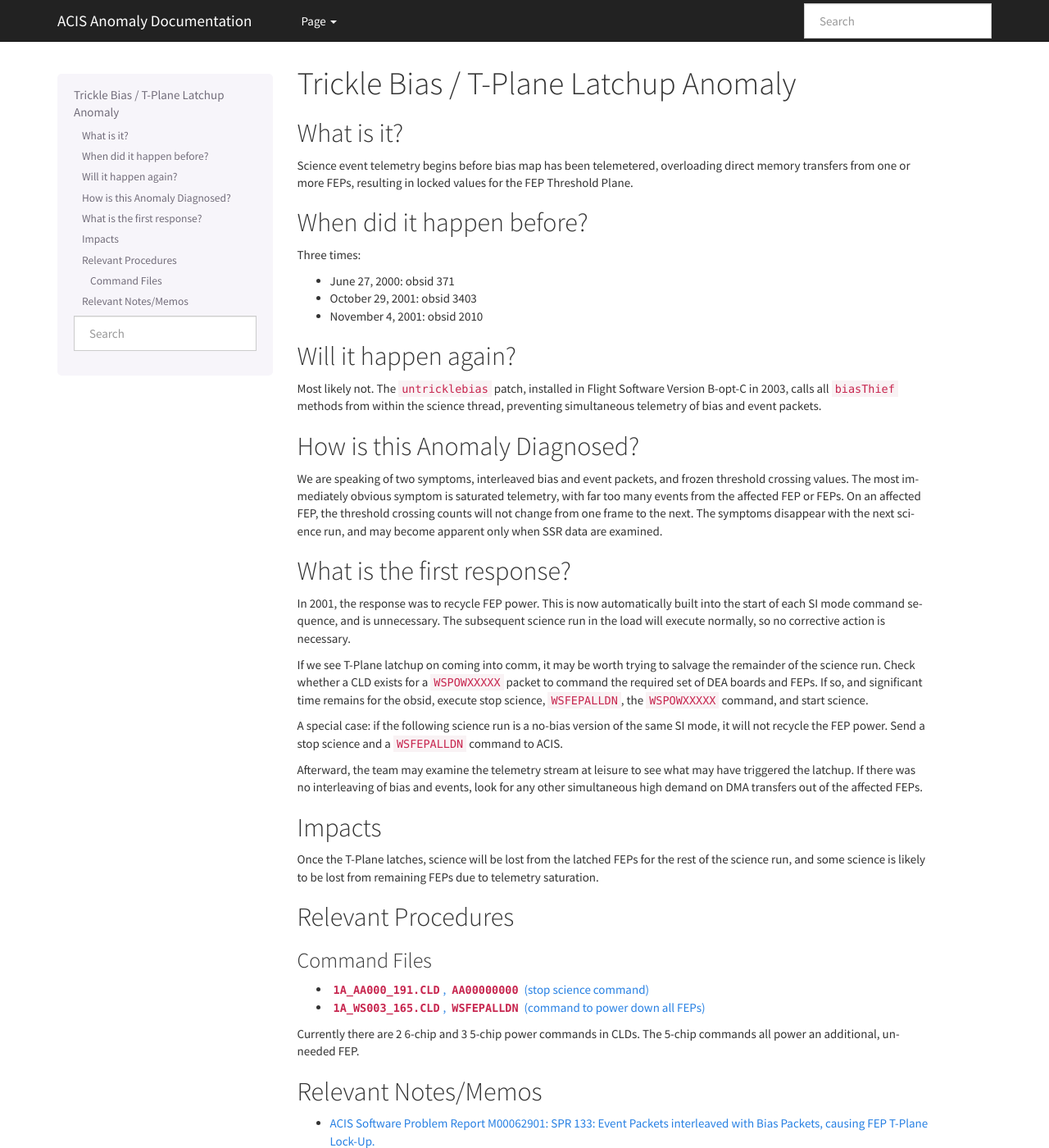
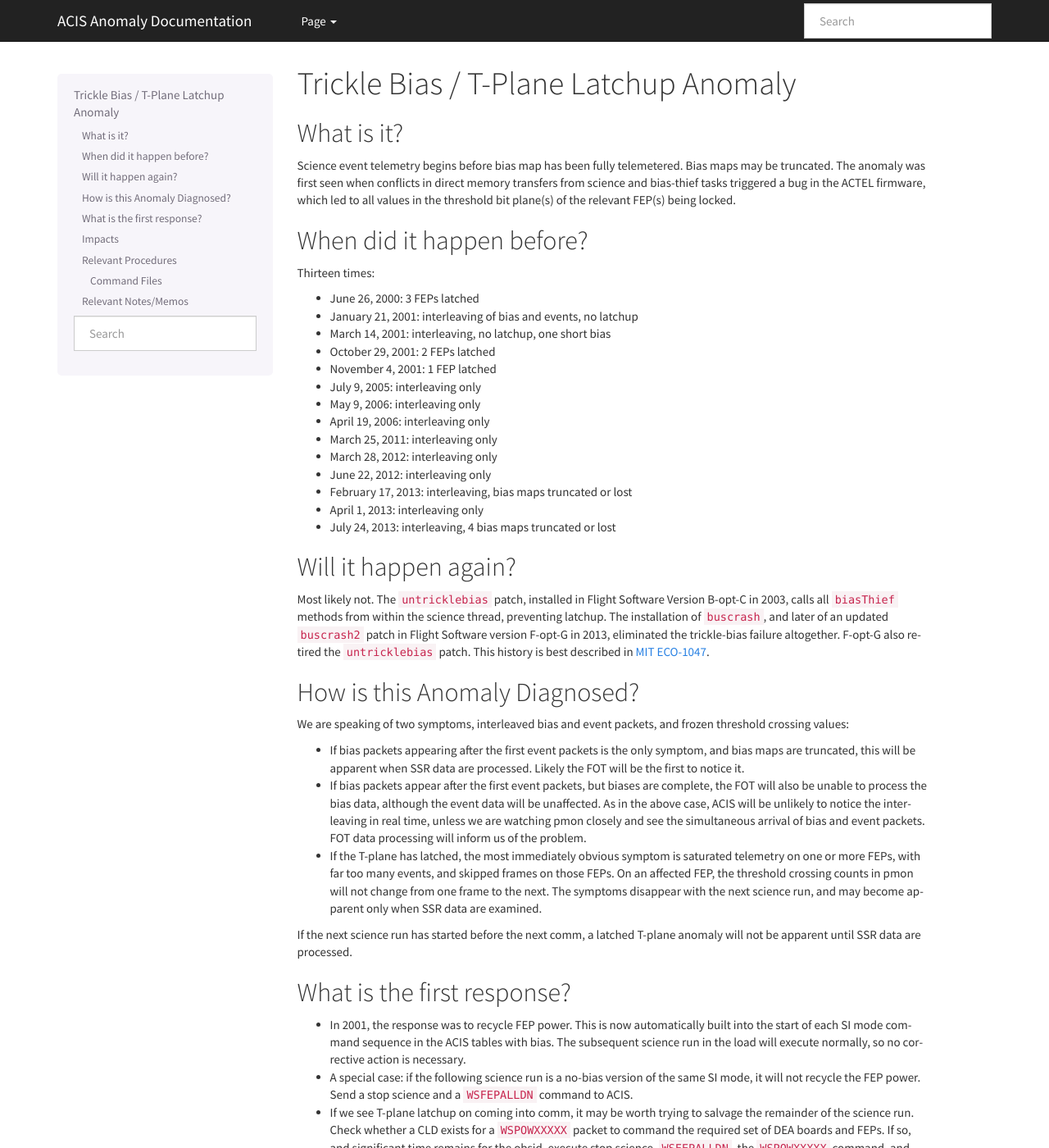
Before and after one commit to acisops/acis_anomaly_pages, a Sphinx documentation site: the page built from source/trickle_bias_tplane.rst, in a window 1280 px wide and 1400 px high. Shown: the whole window at 82% size. Built offline with Sphinx 7.4.7, drawn with Linux system fonts in a browser that asks for light colours; some of the changed text lies outside the part shown.

Commit message:
First crack at update to trickle-bias t-plane latchup doc

```diff
--- a/source/trickle_bias_tplane.rst
+++ b/source/trickle_bias_tplane.rst
@@ -6,67 +6,102 @@ Trickle Bias / T-Plane Latchup Anomaly
 What is it?
 -----------
 
-Science event telemetry begins before bias map has been telemetered,
-overloading direct memory transfers from one or more FEPs, resulting
-in locked values for the FEP Threshold Plane.
+Science event telemetry begins before bias map has been fully telemetered. Bias
+maps may be truncated. The anomaly was first seen when conflicts in direct
+memory transfers from science and bias-thief tasks triggered a bug in the ACTEL
+firmware, which led to all values in the threshold bit plane(s) of the relevant
+FEP(s) being locked.
 
 When did it happen before?
 --------------------------
 
-Three times:
+Thirteen times:
 
-* June 27, 2000: obsid 371
-* October 29, 2001: obsid 3403
-* November 4, 2001: obsid 2010
+* June 26, 2000: 3 FEPs latched
+* January 21, 2001: interleaving of bias and events, no latchup
+* March 14, 2001: interleaving, no latchup, one short bias
+* October 29, 2001: 2 FEPs latched
+* November 4, 2001: 1 FEP latched
+* July 9, 2005: interleaving only
+* May 9, 2006: interleaving only
+* April 19, 2006: interleaving only
+* March 25, 2011: interleaving only
+* March 28, 2012: interleaving only
+* June 22, 2012: interleaving only
+* February 17, 2013: interleaving, bias maps truncated or lost
+* April 1, 2013: interleaving only
+* July 24, 2013: interleaving, 4 bias maps truncated or lost
 
 Will it happen again?
 ---------------------
 
-Most likely not. The ``untricklebias`` patch, installed in Flight Software
-Version B-opt-C in 2003, calls all ``biasThief`` methods from within the
-science thread, preventing simultaneous telemetry of bias and event
-packets.
+Most likely not. The ``untricklebias`` patch, installed in Flight Software Version
+B-opt-C in 2003, calls all ``biasThief`` methods from within the science thread,
+preventing latchup. The installation of ``buscrash``, and later of an updated
+``buscrash2`` patch in Flight Software version F-opt-G in 2013, eliminated the
+trickle-bias failure altogether. F-opt-G also retired the ``untricklebias`` patch.
+This history is best described in `MIT ECO-1047 <http://acis.mit.edu/axaf/eco/eco-1047.pdf>`_.
+
 
 How is this Anomaly Diagnosed?
 ------------------------------
 
-We are speaking of two symptoms, interleaved bias and event packets,
-and frozen threshold crossing values. The most immediately obvious
-symptom is saturated telemetry, with far too many events from the
-affected FEP or FEPs. On an affected FEP, the threshold crossing
-counts will not change from one frame to the next. The symptoms
-disappear with the next science run, and may become apparent only
-when SSR data are examined.
+We are speaking of two symptoms, interleaved bias and event packets, and frozen
+threshold crossing values:
+
+* If bias packets appearing after the first event packets is the only symptom,
+  and bias maps are truncated, this will be apparent when SSR data are processed.
+  Likely the FOT will be the first to notice it.
+* If bias packets appear after the first event packets, but biases are complete,
+  the FOT will also be unable to process the bias data, although the event data
+  will be unaffected. As in the above case, ACIS will be unlikely to notice the
+  interleaving in real time, unless we are watching pmon closely and see the
+  simultaneous arrival of bias and event packets. FOT data processing will inform
+  us of the problem.
+* If the T-plane has latched, the most immediately obvious symptom is saturated
+  telemetry on one or more FEPs, with far too many events, and skipped frames on
+  those FEPs. On an affected FEP, the threshold crossing counts in pmon will not
+  change from one frame to the next. The symptoms disappear with the next science
+  run, and may become apparent only when SSR data are examined.
+
+If the next science run has started before the next comm, a latched T-plane
+anomaly will not be apparent until SSR data are processed.
 
 What is the first response?
 ---------------------------
 
-In 2001, the response was to recycle FEP power. This is now
-automatically built into the start of each SI mode command sequence,
-and is unnecessary. The subsequent science run in the load will
-execute normally, so no corrective action is necessary.
+* In 2001, the response was to recycle FEP power. This is now automatically built
+  into the start of each SI mode command sequence in the ACIS tables with bias.
+  The subsequent science run in the load will execute normally, so no corrective
+  action is necessary.
 
-If we see T-Plane latchup on coming into comm, it may be worth trying
-to salvage the remainder of the science run. Check whether a CLD
-exists for a ``WSPOWXXXXX`` packet to command the required set of DEA boards
-and FEPs. If so, and significant time remains for the obsid, execute
-stop science, ``WSFEPALLDN``, the ``WSPOWXXXXX`` command, and start science.
+* A special case: if the following science run is a no-bias version of the same
+  SI mode, it will not recycle the FEP power. Send a stop science and a
+  ``WSFEPALLDN`` command to ACIS.
 
-A special case: if the following science run is a no-bias version of
-the same SI mode, it will not recycle the FEP power. Send a stop
-science and a ``WSFEPALLDN`` command to ACIS.
+* If we see T-plane latchup on coming into comm, it may be worth trying to salvage
+  the remainder of the science run. Check whether a CLD exists for a ``WSPOWXXXXX``
+  packet to command the required set of DEA boards and FEPs. If so, and significant
+  time remains for the obsid, execute stop science, ``WSFEPALLDN``, the ``WSPOWXXXXX``
+  command, and start science.
 
-Afterward, the team may examine the telemetry stream at leisure to see
-what may have triggered the latchup. If there was no interleaving of
-bias and events, look for any other simultaneous high demand on DMA
-transfers out of the affected FEPs.
+* Afterward, the team may examine the telemetry stream at leisure to see what may have
+  triggered the latchup. If there was no interleaving of bias and events, look for any
+  other simultaneous high demand on DMA transfers out of the affected FEPs.
+
+* If there is no latchup, but some bias maps are truncated or missing, advise the FOT,
+  who will replace the bias maps with equivalent recent ones.
 
 Impacts
 -------
 
-Once the T-Plane latches, science will be lost from the latched FEPs
-for the rest of the science run, and some science is likely to be
-lost from remaining FEPs due to telemetry saturation.
+* Once the T-plane latches, science will be lost from the latched FEPs for the rest
+  of the science run, and some science is likely to be lost from remaining FEPs due
+  to telemetry saturation.
+
+* In the absence of a latchup, FOT data processing will be unable to generate a bias
+  map for the observation, and wll have to revert to a recent bias map for each chip
+  with the same subarrays and exposure times.
 
 Relevant Procedures
 -------------------
@@ -84,11 +119,16 @@ Command Files
 * |stop_sci|_
 * |feps_down|_
 
-Currently there are 2 6-chip and 3 5-chip power commands in CLDs. The
-5-chip commands all power an additional, unneeded FEP.
+Currently there are 2 6-chip and 3 5-chip power commands in CLDs. The 5-chip commands
+all power an additional, unneeded FEP.
 
 Relevant Notes/Memos
 --------------------
 
 * `ACIS Software Problem Report M00062901: SPR 133: Event Packets interleaved with Bias Packets, causing FEP T-Plane Lock-Up. <http://acis.mit.edu/axaf/spr/prob0133.html>`_
-* `MIT ECO # 36-1028 untricklebias: Patch to run bias thief methods from science task <http://acis.mit.edu/axaf/eco/eco-1038.pdf>`_
+* `ACIS Software Problem Report M13021701: SPR 148: Premature end of biasThief output <http://acis.mit.edu/axaf/spr/prob0148.html>`_
+* `ACIS Software Problem Report M13080801: SPR 150: Missing exposures after trickleBias anomaly in 53531 <http://acis.mit.edu/axaf/spr/prob0150.html>`_
+* `MIT ECO 36-1028 untricklebias: Patch to run bias thief methods from science task <http://acis.mit.edu/axaf/eco/eco-1028.pdf>`_
+* `MIT ECO 36-1034 Flight S/W patch to prevent bus crash on FEP power-down <http://acis.mit.edu/axaf/eco/eco-1034.pdf>`_
+* `MIT ECO 36-1038 Flight S/W patch to prevent bus crash on FEP power-down <http://acis.mit.edu/axaf/eco/eco-1038.pdf>`_
+* `MIT ECO 36-1047 buscrash2 patch to prevent Trickle-Bias anomalies and BEP crashes <http://acis.mit.edu/axaf/eco/eco-1047.pdf>`_
```
